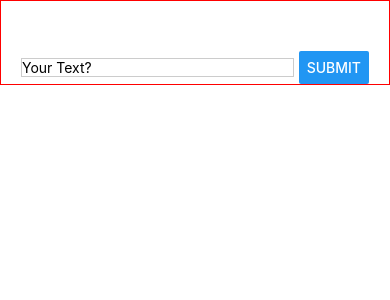
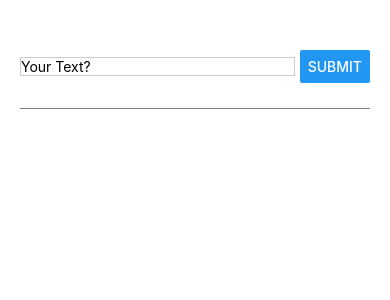
Before and after one commit to BKazimy/NotifierApp, a React Native app: screen / in a window 390 px wide. Shown: the top 300 px of the page. Built offline with nearby package versions, Linux system fonts and the light colour scheme.

Commit message:
Oct 29, 2024, 2:40 AM

```diff
--- a/App.js
+++ b/App.js
@@ -84,14 +84,17 @@ const styles = StyleSheet.create({
     width: "100%",
     paddingTop: 50,
     paddingHorizontal: 20,
-    borderWidth:1,
-    borderColor: 'red',
+    // borderWidth:1,
+    // borderColor: 'red',
   },
 
   inputContainer: {
     flexDirection: 'row',
     justifyContent: 'space-between',
     alignItems: 'center',
+    paddingBottom: 25,
+    borderBottomWidth: 1,
+    borderBottomColor: 'gray',
   },
 
   textInput: {
@@ -99,7 +102,7 @@ const styles = StyleSheet.create({
     borderColor: '#ccc',
     width: '80%',
     marginRight: 5,
-    // flex: ,
+    flex: 8,
   }
 
   // container: {
```
